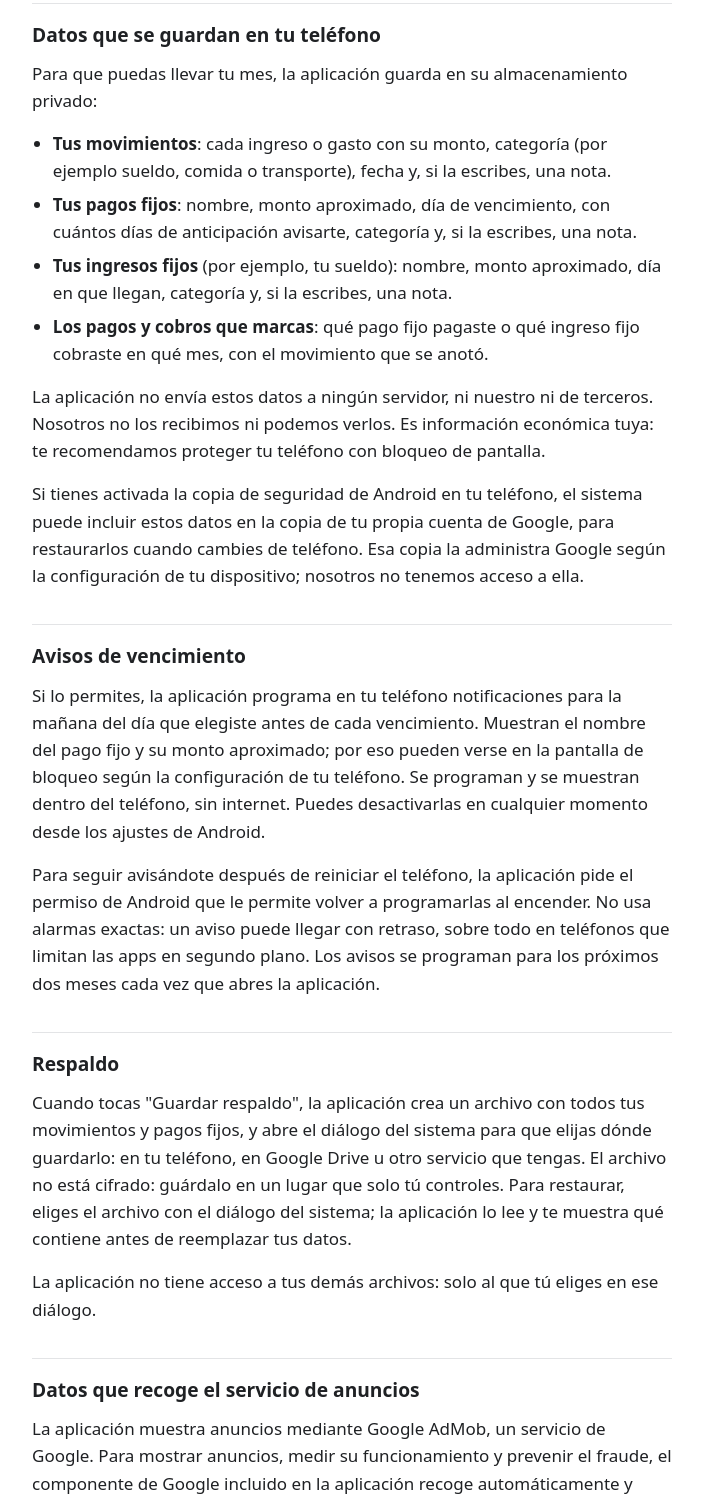
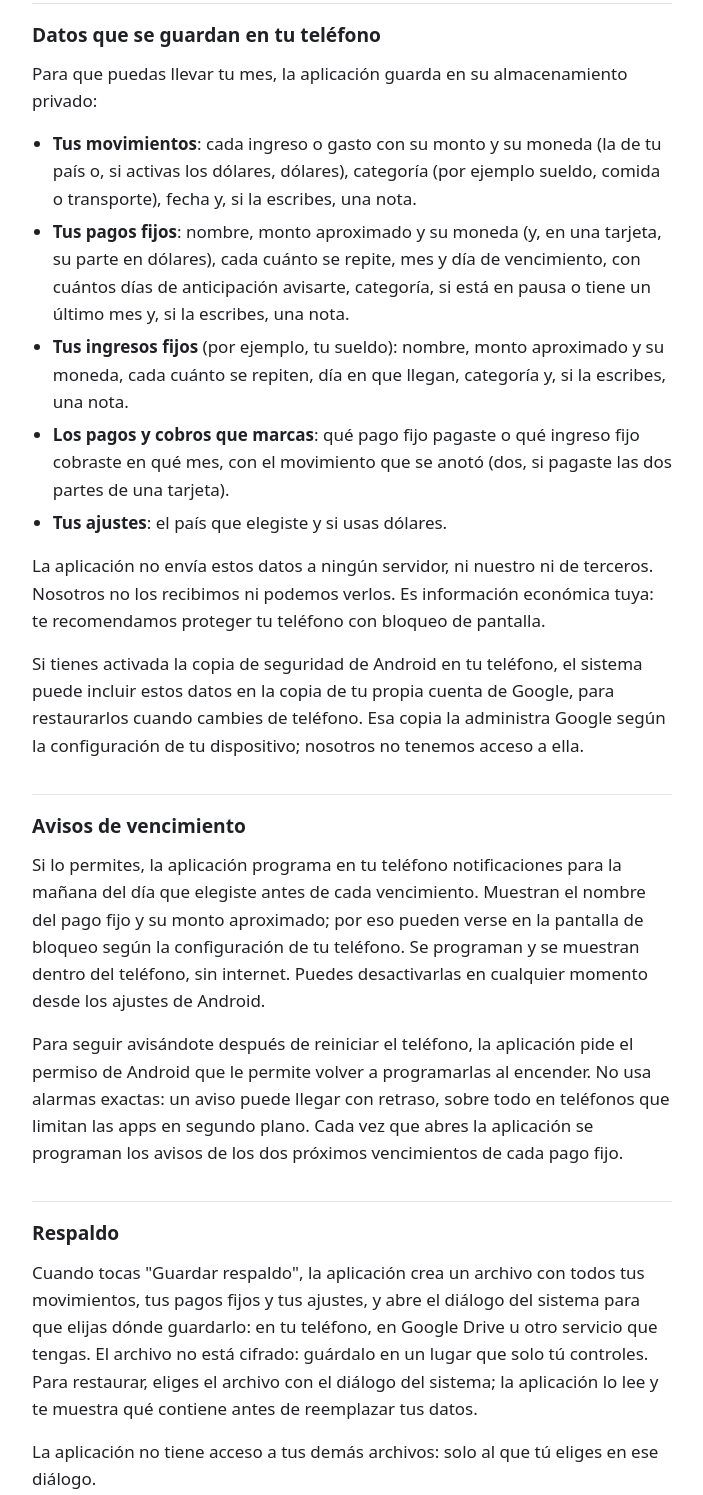
Before and after one commit to anchayhua/apps, a plain HTML site: page mi-quincena/privacidad/index.html in a window 1280 px wide. Shown: the part 1052-2547 px from the top of the page, without its empty margins (288-991 px from the left). Drawn offline with Linux system fonts and the light colour scheme.

Commit message:
docs(mi-quincena): list currencies, frequencies and settings in the privacy policy

```diff
--- a/mi-quincena/privacidad/index.html
+++ b/mi-quincena/privacidad/index.html
@@ -27,7 +27,7 @@ footer { margin-top: 3rem; color: var(--suave); font-size: 0.9rem; }
 <main>
 <a class="volver" href="../../">← Todas las apps</a>
 <h1>Política de privacidad de Mi Quincena</h1>
-<p><strong>Vigente desde:</strong> 7 de noviembre de 2026</p>
+<p><strong>Vigente desde:</strong> 18 de noviembre de 2026</p>
 <p>Mi Quincena es una aplicación para Android que te ayuda a ver cómo va tu mes: anotas tus ingresos y gastos, ves cuánto te queda en cada quincena, y te avisa antes de que venzan tus pagos fijos (luz, agua, alquiler, internet). Esta política explica qué datos trata la aplicación, cuáles no, y qué puedes hacer con ellos.</p>
 <p>Mi Quincena solo anota. No paga, no cobra ni mueve dinero, y no se conecta con ningún banco, billetera digital ni empresa de servicios. Los pagos los haces tú por tu cuenta.</p>
 <h2>Quién es el responsable</h2>
@@ -48,18 +48,19 @@ footer { margin-top: 3rem; color: var(--suave); font-size: 0.9rem; }
 <h2>Datos que se guardan en tu teléfono</h2>
 <p>Para que puedas llevar tu mes, la aplicación guarda en su almacenamiento privado:</p>
 <ul>
-<li><strong>Tus movimientos</strong>: cada ingreso o gasto con su monto, categoría (por ejemplo sueldo, comida o transporte), fecha y, si la escribes, una nota.</li>
-<li><strong>Tus pagos fijos</strong>: nombre, monto aproximado, día de vencimiento, con cuántos días de anticipación avisarte, categoría y, si la escribes, una nota.</li>
-<li><strong>Tus ingresos fijos</strong> (por ejemplo, tu sueldo): nombre, monto aproximado, día en que llegan, categoría y, si la escribes, una nota.</li>
-<li><strong>Los pagos y cobros que marcas</strong>: qué pago fijo pagaste o qué ingreso fijo cobraste en qué mes, con el movimiento que se anotó.</li>
+<li><strong>Tus movimientos</strong>: cada ingreso o gasto con su monto y su moneda (la de tu país o, si activas los dólares, dólares), categoría (por ejemplo sueldo, comida o transporte), fecha y, si la escribes, una nota.</li>
+<li><strong>Tus pagos fijos</strong>: nombre, monto aproximado y su moneda (y, en una tarjeta, su parte en dólares), cada cuánto se repite, mes y día de vencimiento, con cuántos días de anticipación avisarte, categoría, si está en pausa o tiene un último mes y, si la escribes, una nota.</li>
+<li><strong>Tus ingresos fijos</strong> (por ejemplo, tu sueldo): nombre, monto aproximado y su moneda, cada cuánto se repiten, día en que llegan, categoría y, si la escribes, una nota.</li>
+<li><strong>Los pagos y cobros que marcas</strong>: qué pago fijo pagaste o qué ingreso fijo cobraste en qué mes, con el movimiento que se anotó (dos, si pagaste las dos partes de una tarjeta).</li>
+<li><strong>Tus ajustes</strong>: el país que elegiste y si usas dólares.</li>
 </ul>
 <p>La aplicación no envía estos datos a ningún servidor, ni nuestro ni de terceros. Nosotros no los recibimos ni podemos verlos. Es información económica tuya: te recomendamos proteger tu teléfono con bloqueo de pantalla.</p>
 <p>Si tienes activada la copia de seguridad de Android en tu teléfono, el sistema puede incluir estos datos en la copia de tu propia cuenta de Google, para restaurarlos cuando cambies de teléfono. Esa copia la administra Google según la configuración de tu dispositivo; nosotros no tenemos acceso a ella.</p>
 <h2>Avisos de vencimiento</h2>
 <p>Si lo permites, la aplicación programa en tu teléfono notificaciones para la mañana del día que elegiste antes de cada vencimiento. Muestran el nombre del pago fijo y su monto aproximado; por eso pueden verse en la pantalla de bloqueo según la configuración de tu teléfono. Se programan y se muestran dentro del teléfono, sin internet. Puedes desactivarlas en cualquier momento desde los ajustes de Android.</p>
-<p>Para seguir avisándote después de reiniciar el teléfono, la aplicación pide el permiso de Android que le permite volver a programarlas al encender. No usa alarmas exactas: un aviso puede llegar con retraso, sobre todo en teléfonos que limitan las apps en segundo plano. Los avisos se programan para los próximos dos meses cada vez que abres la aplicación.</p>
+<p>Para seguir avisándote después de reiniciar el teléfono, la aplicación pide el permiso de Android que le permite volver a programarlas al encender. No usa alarmas exactas: un aviso puede llegar con retraso, sobre todo en teléfonos que limitan las apps en segundo plano. Cada vez que abres la aplicación se programan los avisos de los dos próximos vencimientos de cada pago fijo.</p>
 <h2>Respaldo</h2>
-<p>Cuando tocas "Guardar respaldo", la aplicación crea un archivo con todos tus movimientos y pagos fijos, y abre el diálogo del sistema para que elijas dónde guardarlo: en tu teléfono, en Google Drive u otro servicio que tengas. El archivo no está cifrado: guárdalo en un lugar que solo tú controles. Para restaurar, eliges el archivo con el diálogo del sistema; la aplicación lo lee y te muestra qué contiene antes de reemplazar tus datos.</p>
+<p>Cuando tocas "Guardar respaldo", la aplicación crea un archivo con todos tus movimientos, tus pagos fijos y tus ajustes, y abre el diálogo del sistema para que elijas dónde guardarlo: en tu teléfono, en Google Drive u otro servicio que tengas. El archivo no está cifrado: guárdalo en un lugar que solo tú controles. Para restaurar, eliges el archivo con el diálogo del sistema; la aplicación lo lee y te muestra qué contiene antes de reemplazar tus datos.</p>
 <p>La aplicación no tiene acceso a tus demás archivos: solo al que tú eliges en ese diálogo.</p>
 <h2>Datos que recoge el servicio de anuncios</h2>
 <p>La aplicación muestra anuncios mediante Google AdMob, un servicio de Google. Para mostrar anuncios, medir su funcionamiento y prevenir el fraude, el componente de Google incluido en la aplicación recoge automáticamente y envía a Google:</p>
@@ -82,7 +83,7 @@ footer { margin-top: 3rem; color: var(--suave); font-size: 0.9rem; }
 <li>No pide ni usa tu ubicación precisa, tu cámara, tu micrófono ni tus contactos.</li>
 <li>No lee tus fotos, tus archivos ni tus mensajes (tampoco los mensajes o notificaciones de tu banco): solo el archivo de respaldo que tú eliges.</li>
 <li>No te pide crear una cuenta ni registrarte con un correo o un número de celular.</li>
-<li>No paga, no cobra, no presta ni mueve dinero, y no se conecta a bancos, billeteras ni empresas de servicios.</li>
+<li>No paga, no cobra, no presta ni mueve dinero, no convierte monedas ni muestra tipos de cambio, y no se conecta a bancos, billeteras ni empresas de servicios.</li>
 <li>No vende tus datos.</li>
 <li>No tiene compras dentro de la aplicación.</li>
 </ul>
```
